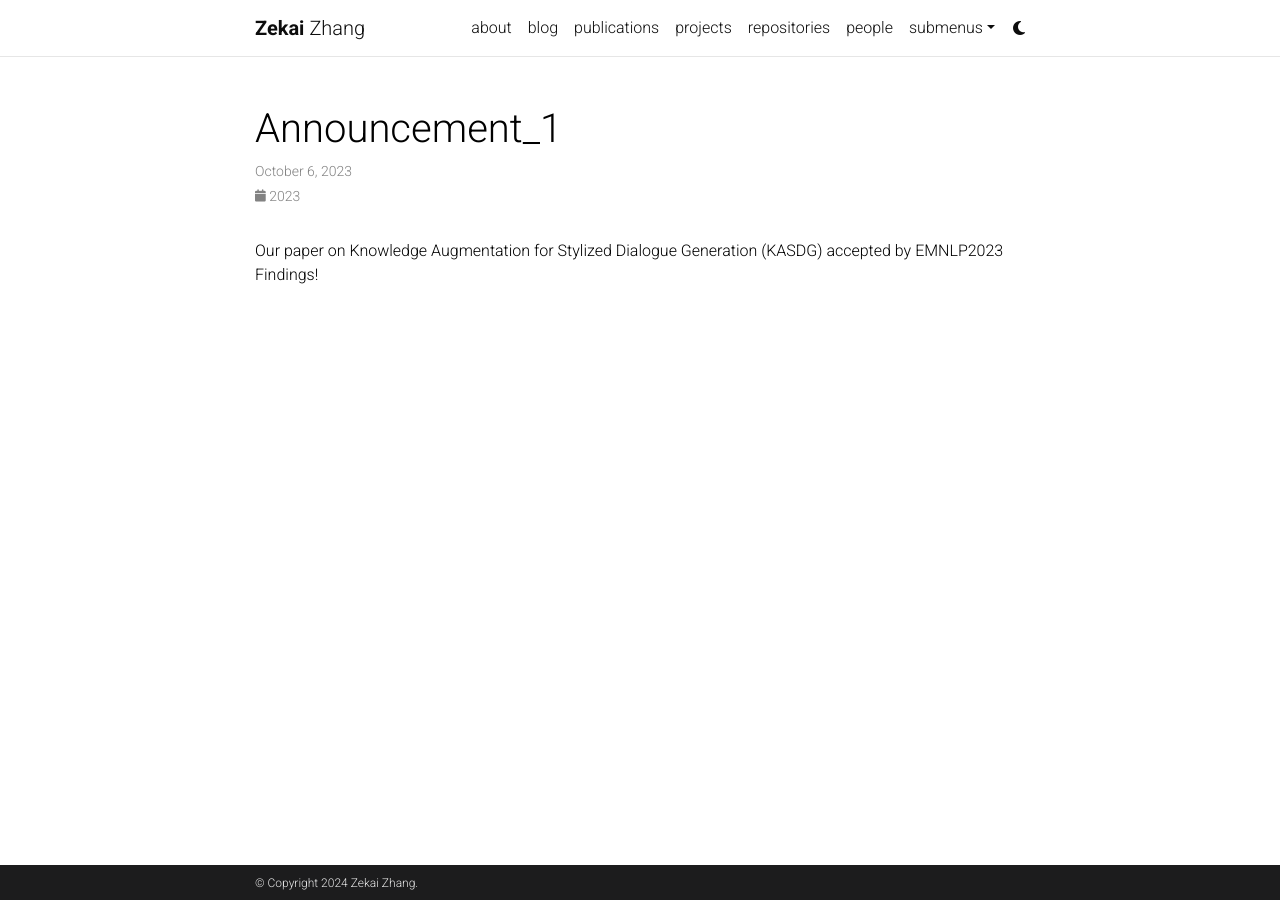
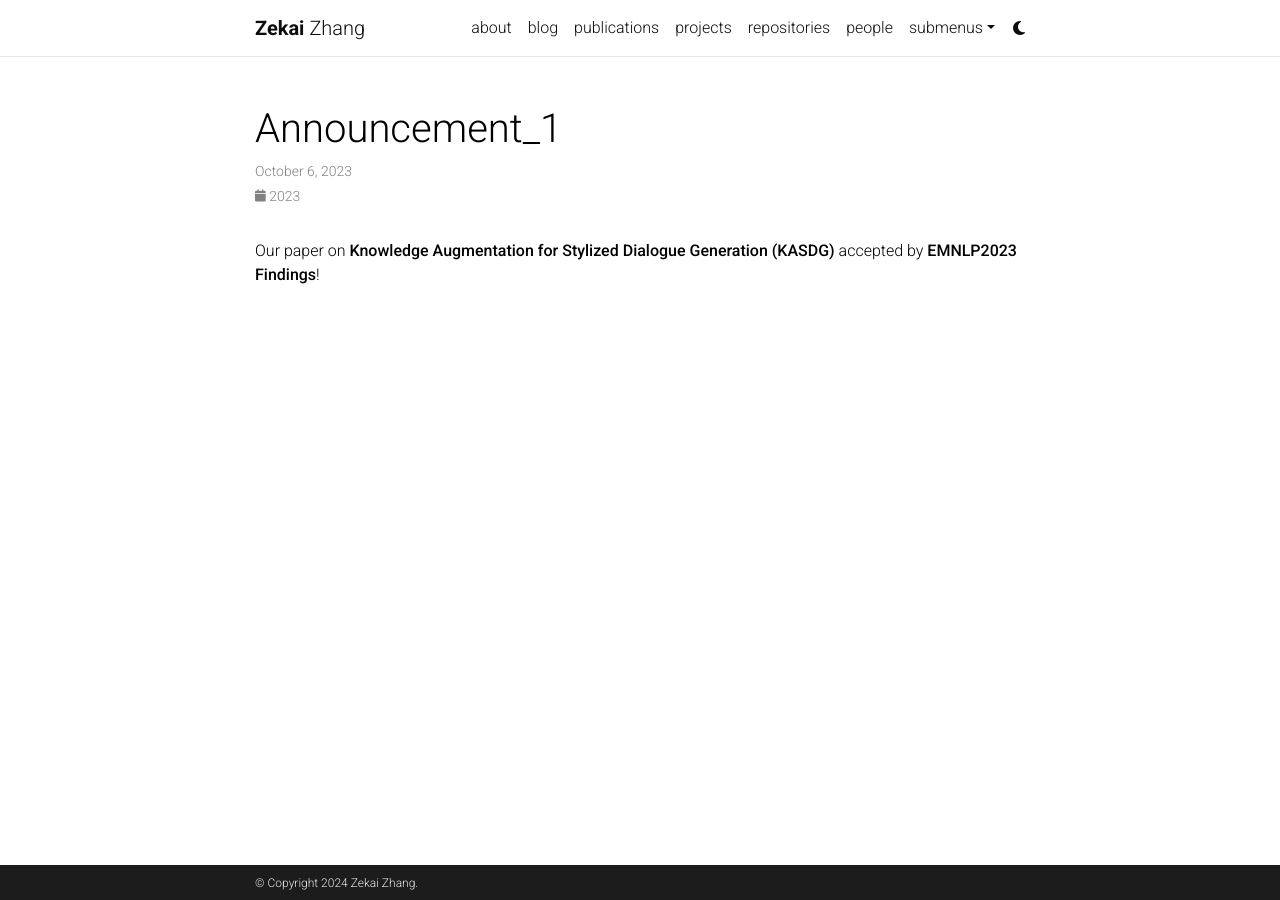
Before and after one commit to zekaiblog/zekaiblog.github.io, a Jekyll site: the page built from _news/announcement_1.md, in a window 1280 px wide. Built offline with Jekyll 4.4.1, drawn with Linux system fonts in a browser that asks for light colours; comment, search, counter and statistics services are not loaded; a style sheet for code colours, icons or effects is not loaded.

```diff
--- a/_news/announcement_1.md
+++ b/_news/announcement_1.md
@@ -4,4 +4,4 @@ date: 2023-10-6
 inline: true
 ---
 
-Our paper on Knowledge Augmentation for Stylized Dialogue Generation (KASDG) accepted by EMNLP2023 Findings!
+Our paper on **Knowledge Augmentation for Stylized Dialogue Generation (KASDG)** accepted by **EMNLP2023 Findings**!
```
